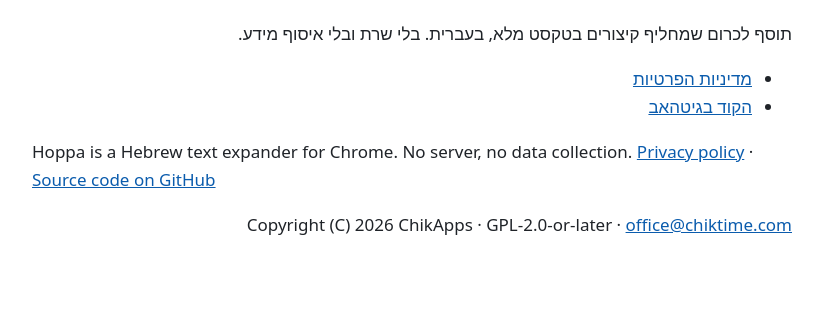
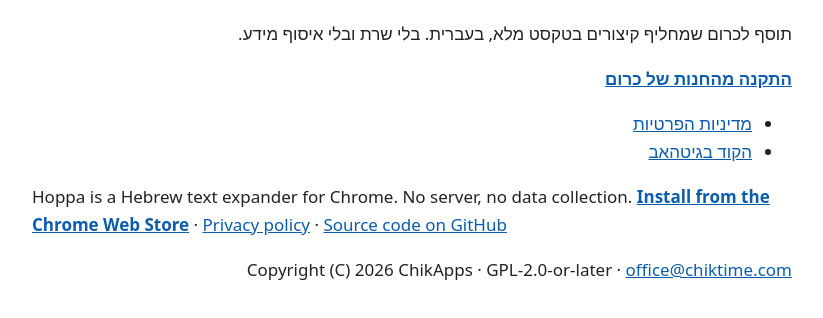
Before and after one commit to ChikApps/hoppa, a browser extension: page docs/index.html in a window 1280 px wide. Shown: the part 106-424 px from the top of the page, without its empty margins (228-1051 px from the left). Drawn offline with Linux system fonts and the light colour scheme.

Commit message:
Add Chrome Web Store install links to README and site

```diff
--- a/docs/index.html
+++ b/docs/index.html
@@ -16,12 +16,13 @@
 <main>
 <h1>Hoppa (הופה)</h1>
 <p>תוסף לכרום שמחליף קיצורים בטקסט מלא, בעברית. בלי שרת ובלי איסוף מידע.</p>
+<p><strong><a href="https://chromewebstore.google.com/detail/iockpgpmilbnfjkmjofeemaopgokmjdg" rel="noopener noreferrer">התקנה מהחנות של כרום</a></strong></p>
 <ul>
   <li><a href="privacy.html">מדיניות הפרטיות</a></li>
   <li><a href="https://github.com/ChikApps/hoppa" rel="noopener noreferrer">הקוד בגיטהאב</a></li>
 </ul>
 <p lang="en" dir="ltr">Hoppa is a Hebrew text expander for Chrome. No server, no data collection.
-<a href="privacy.html">Privacy policy</a> · <a href="https://github.com/ChikApps/hoppa" rel="noopener noreferrer">Source code on GitHub</a></p>
+<strong><a href="https://chromewebstore.google.com/detail/iockpgpmilbnfjkmjofeemaopgokmjdg" rel="noopener noreferrer">Install from the Chrome Web Store</a></strong> · <a href="privacy.html">Privacy policy</a> · <a href="https://github.com/ChikApps/hoppa" rel="noopener noreferrer">Source code on GitHub</a></p>
 <p>Copyright (C) 2026 ChikApps · GPL-2.0-or-later · <a href="mailto:office@chiktime.com">office@chiktime.com</a></p>
 </main>
 </body>
```
Also changed, not shown: docs/privacy.html (+2 -0 lines), README.md.
